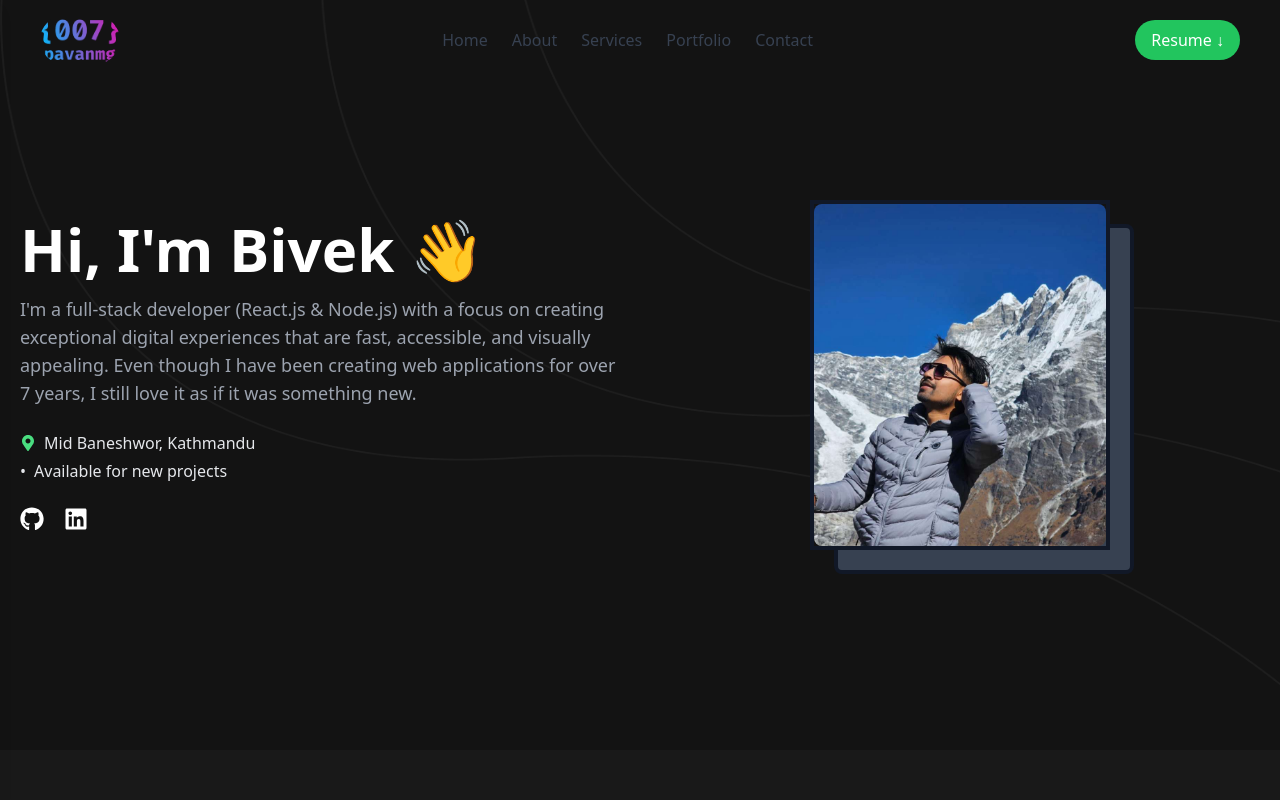
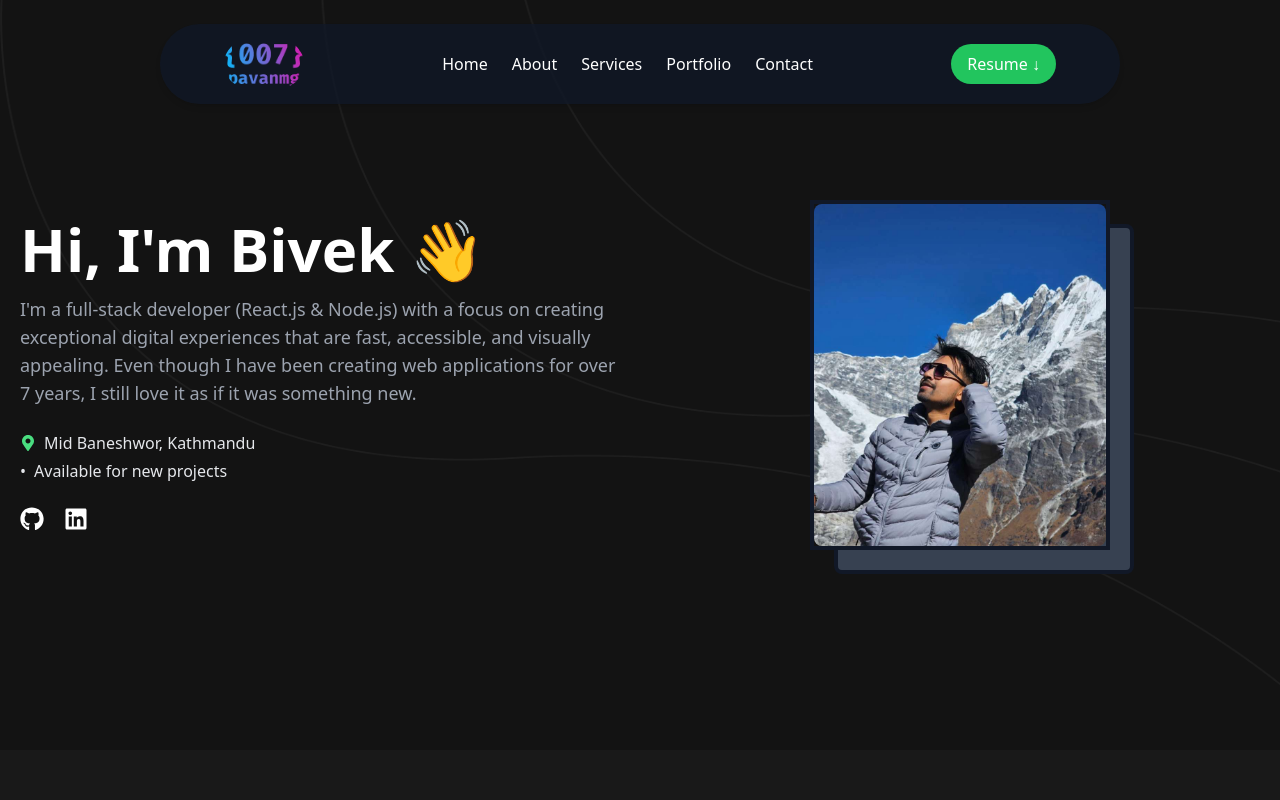
Before and after one commit to BivekKarki/my-portfolio, a Next.js app: page / in a window 1280 px wide. Shown: the top 800 px of the page. Built offline with nearby package versions, Linux system fonts and the light colour scheme.

Commit message:
new navbar

```diff
--- a/src/components/Navbar.js
+++ b/src/components/Navbar.js
@@ -15,7 +15,6 @@ const navLinks = [
 ];
 
 export default function Navbar() {
-
   const [isScrolled, setIsScrolled] = useState(false);
   const [isMenuOpen, setIsMenuOpen] = useState(false);
 
@@ -30,9 +29,12 @@ export default function Navbar() {
   return (
     <>
       <header
-      className={`fixed top-0 left-0 w-full z-50 transition-all duration-300 ${isScrolled ? "bg-black shadow-md" : "bg-transparent"}`}
+        className={`fixed top-6 left-1/2 transform -translate-x-1/2 w-full md:w-3/4 z-50 transition-all duration-300
+        rounded-full shadow-md px-6
+        ${isScrolled ? "bg-white/10 backdrop-blur-md" : "bg-gray-900/80"}`}
       >
-      <nav className="container mx-auto flex items-center justify-between p-4 lg:px-10 md:justify-between">
+        <nav className="container mx-auto flex items-center justify-between p-4 lg:px-10">
+          {/* Logo */}
           <Link href="/" className="flex items-center space-x-2">
             <Image
               src={logo}
@@ -41,16 +43,14 @@ export default function Navbar() {
               height={80}
               className="rounded-full hidden md:block"
             />
-            {/* <span className="text-2xl font-bold text-gray-800">LOGO</span> */}
           </Link>
+
           {/* Mobile Navbar */}
           <div className="flex items-center md:hidden w-full justify-between">
-          {/* Mobile Menu Button */}
             <button className="p-2" onClick={() => setIsMenuOpen(!isMenuOpen)}>
               {isMenuOpen ? <X size={28} /> : <Menu size={28} />}
             </button>
 
-          {/* Logo with Avatar */}
             <Link href="/" className="flex items-center space-x-2">
               <Image
                 src={logo}
@@ -59,10 +59,8 @@ export default function Navbar() {
                 height={50}
                 className="rounded-full"
               />
-            {/* <span className="text-2xl font-bold text-gray-800">LOGO</span> */}
             </Link>
 
-          {/* Resume Button */}
             <a
               href="/BivekKarki_Resume_Frontenddeveloper.pdf"
               download="BivekKarki_Resume_Frontenddeveloper.pdf"
@@ -73,10 +71,10 @@ export default function Navbar() {
           </div>
 
           {/* Desktop Menu */}
-        <ul className="hidden md:flex space-x-6">
+          <ul className="hidden md:flex space-x-2 md:space-x-6">
             {navLinks.map(([title, url]) => (
               <li key={title}>
-              <Link href={url} className="text-gray-700 hover:text-blue-500">
+                <Link href={url} className="text-white hover:text-blue-500">
                   {title}
                 </Link>
               </li>
@@ -94,7 +92,7 @@ export default function Navbar() {
 
           {/* Mobile Menu */}
           <div
-          className={`fixed top-0 left-0 h-full w-[260px] bg-white shadow-lg transform transition-transform duration-300 ease-in-out ${isMenuOpen ? "translate-x-0" : "-translate-x-full"}`}
+            className={`fixed top-0 left-0 h-full w-[260px] bg-white shadow-lg transform transition-transform duration-300 ease-in-out md:hidden ${isMenuOpen ? "translate-x-0" : "-translate-x-full"}`}
           >
             <div className="flex justify-between p-4">
               <span className="text-xl font-bold">LOGO</span>
@@ -102,7 +100,7 @@ export default function Navbar() {
                 <X size={28} />
               </button>
             </div>
-          <ul className="flex flex-col space-y-4 p-4">
+            <ul className="flex bg-white flex-col space-y-4 p-4">
               {navLinks.map(([title, url]) => (
                 <li key={title}>
                   <Link
@@ -116,11 +114,9 @@ export default function Navbar() {
               ))}
             </ul>
           </div>
+
         </nav>
       </header>
-
-
-
     </>
   );
-};
+}
```
Lines whose indentation alone changed are shown as unchanged.
